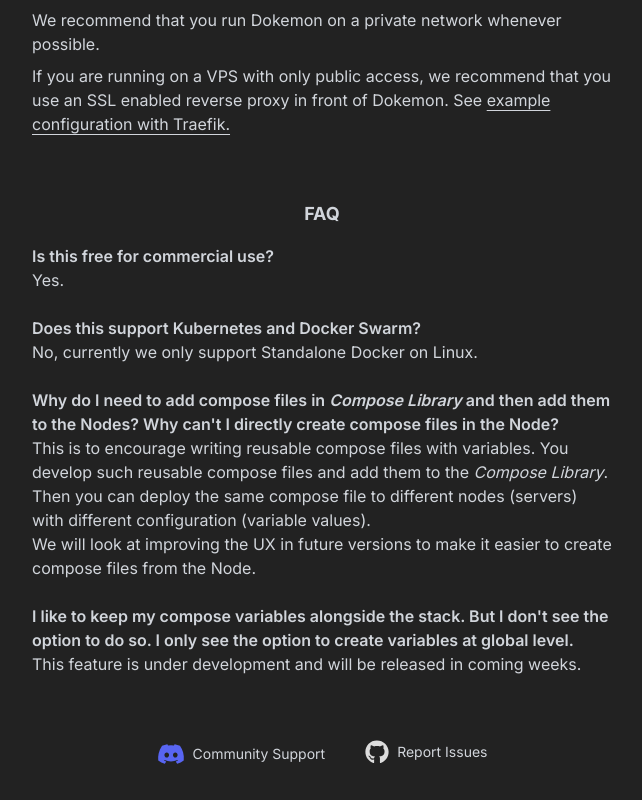
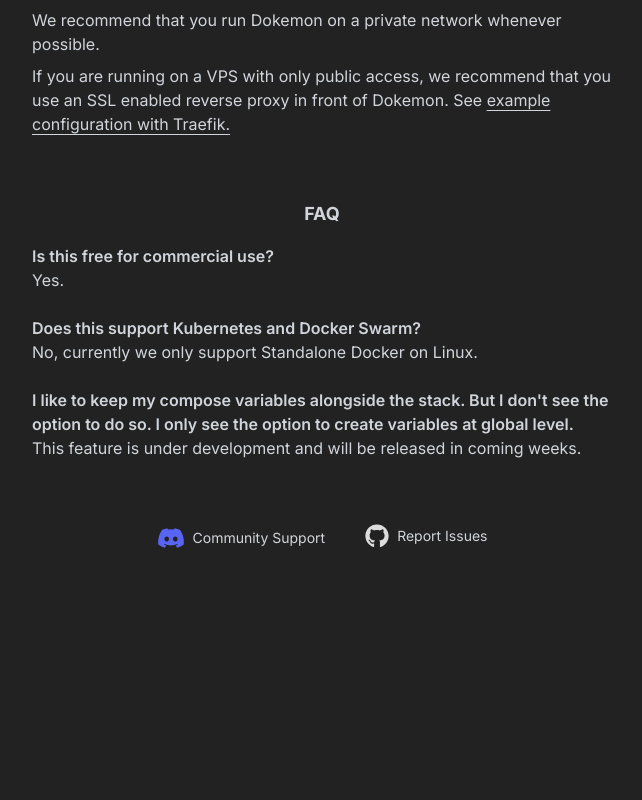
Before and after one commit to javastraat/dokemon-site, a Next.js app: page / in a window 1280 px wide. Shown: the part 2891-3691 px from the top of the page, without its empty margins (318-960 px from the left). After the commit the page ends 3475 px from the top, so only its background shows below. Built offline with nearby package versions, Linux system fonts and the light colour scheme.

Commit message:
Removed compose library FAQ

```diff
--- a/src/app/page.tsx
+++ b/src/app/page.tsx
@@ -133,23 +133,6 @@
             </li>
             <li>
               <h4 className="font-semibold">
-                Why do I need to add compose files in <em>Compose Library</em>{" "}
-                and then add them to the Nodes? Why can&apos;t I directly create
-                compose files in the Node?
-              </h4>
-              <p>
-                This is to encourage writing reusable compose files with
-                variables. You develop such reusable compose files and add them
-                to the <em>Compose Library</em>. Then you can deploy the same
-                compose file to different nodes (servers) with different
-                configuration (variable values).
-                <br />
-                We will look at improving the UX in future versions to make it
-                easier to create compose files from the Node.
-              </p>
-            </li>
-            <li>
-              <h4 className="font-semibold">
                 I like to keep my compose variables alongside the stack. But I
                 don&apos;t see the option to do so. I only see the option to
                 create variables at global level.
```
